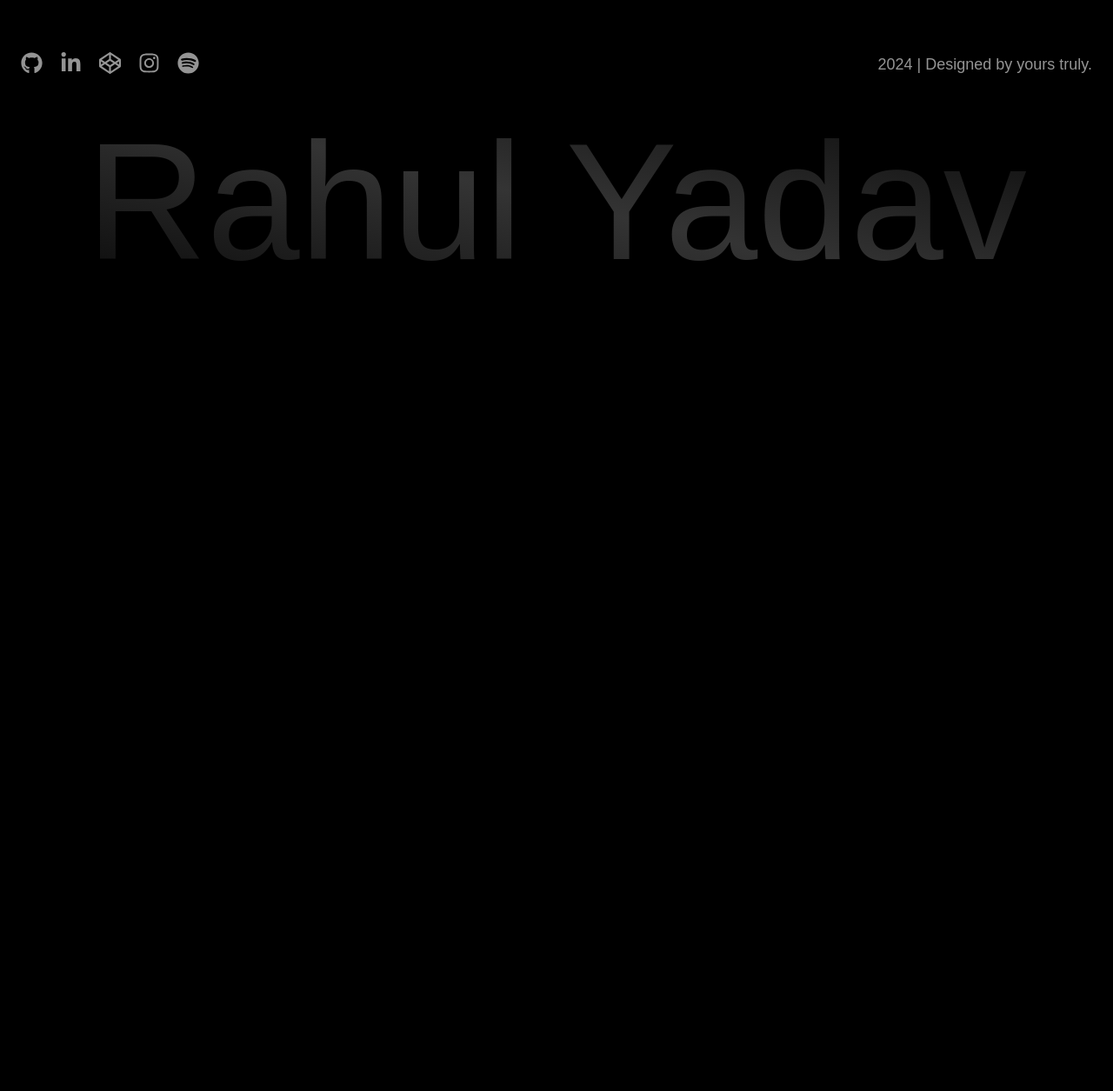
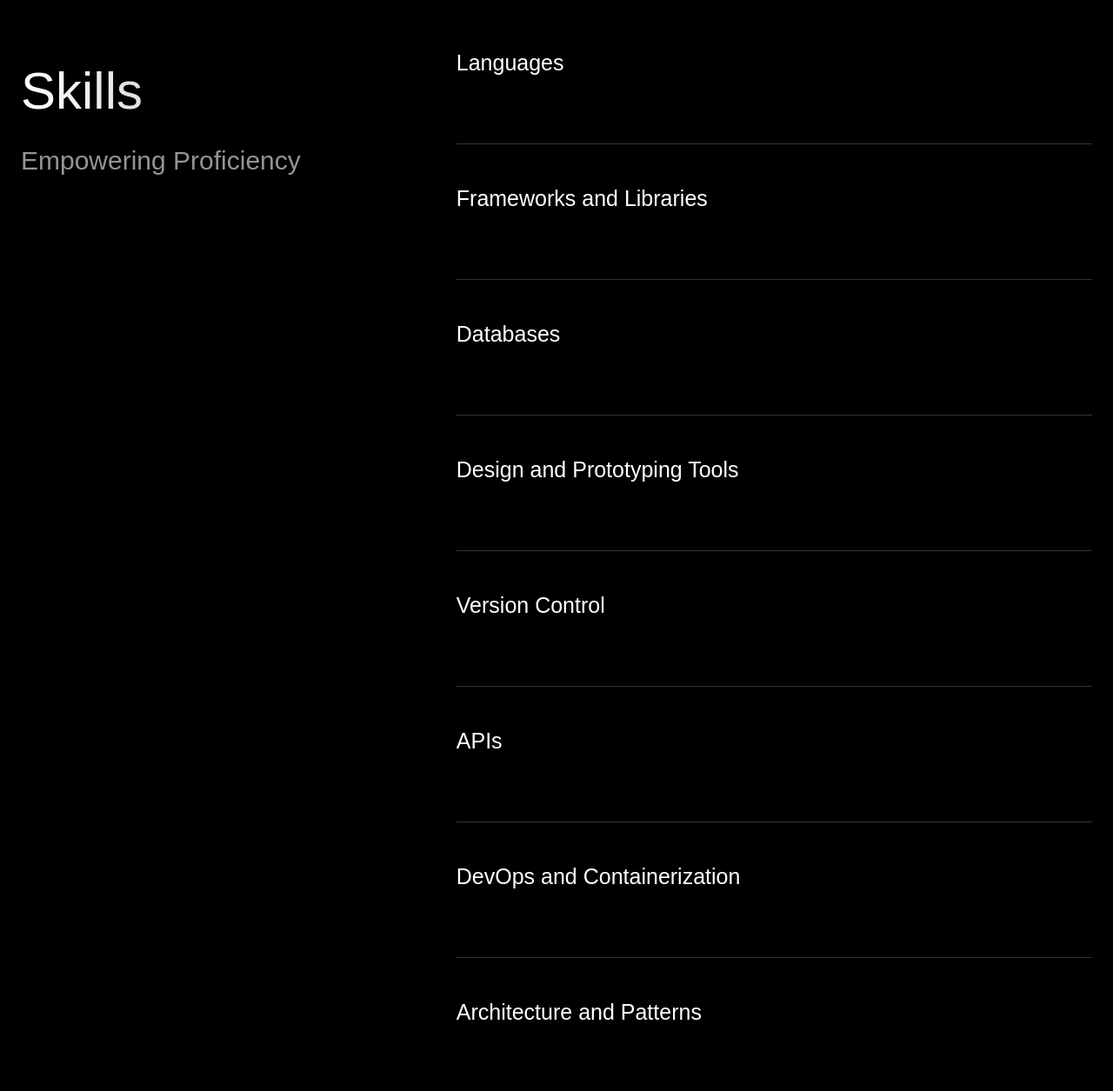
Before and after one commit to rahul-3-real/portfolio-v4, a Next.js app: page /about in a window 1280 px wide. Shown: the part 2695-3950 px from the top of the page at 87% size. Before the commit the page ends 3221 px from the top, so only its background shows below. Built offline with nearby package versions, Linux system fonts and the light colour scheme; a web font is replaced by a local one.

Commit message:
Pending Skills Section (Icons Pending)

```diff
--- /dev/null
+++ b/src/app/about/SkillsSection.jsx
@@ -0,0 +1,77 @@
+const SkillsSection = () => {
+  return (
+    <section className="section about-experience">
+      <div className="container">
+        <div className="grid grid-cols-2 md:grid-cols-5 gap-5">
+          <div className="md:col-span-2 col-auto">
+            <div className="sticky top-10">
+              <h3 className="heading mb-5">Skills</h3>
+              <h4 className="sub-heading">Empowering Proficiency</h4>
+            </div>
+          </div>
+          <div className="md:col-span-3 col-auto">
+            <ul className="exp-list">
+              <li className="exp-list-item">
+                <div className="head">
+                  <h5>Languages</h5>
+                </div>
+                <div className="body"></div>
+              </li>
+
+              <li className="exp-list-item">
+                <div className="head">
+                  <h5>Frameworks and Libraries</h5>
+                </div>
+                <div className="body"></div>
+              </li>
+
+              <li className="exp-list-item">
+                <div className="head">
+                  <h5>Databases</h5>
+                </div>
+                <div className="body"></div>
+              </li>
+
+              <li className="exp-list-item">
+                <div className="head">
+                  <h5>Design and Prototyping Tools</h5>
+                </div>
+                <div className="body"></div>
+              </li>
+
+              <li className="exp-list-item">
+                <div className="head">
+                  <h5>Version Control</h5>
+                </div>
+                <div className="body"></div>
+              </li>
+
+              <li className="exp-list-item">
+                <div className="head">
+                  <h5>APIs</h5>
+                </div>
+                <div className="body"></div>
+              </li>
+
+              <li className="exp-list-item">
+                <div className="head">
+                  <h5>DevOps and Containerization</h5>
+                </div>
+                <div className="body"></div>
+              </li>
+
+              <li className="exp-list-item">
+                <div className="head">
+                  <h5>Architecture and Patterns</h5>
+                </div>
+                <div className="body"></div>
+              </li>
+            </ul>
+          </div>
+        </div>
+      </div>
+    </section>
+  );
+};
+
+export default SkillsSection;
--- a/src/app/about/page.jsx
+++ b/src/app/about/page.jsx
@@ -1,6 +1,7 @@
 import { Breadcrumb } from "@/components";
 import BioSection from "./BioSection";
 import ExperienceSection from "./ExperienceSection";
+import SkillsSection from "./SkillsSection";
 
 const AboutPage = () => {
   const breadcrumbData = {
@@ -16,6 +17,7 @@ const AboutPage = () => {
 
       <BioSection />
       <ExperienceSection />
+      <SkillsSection />
     </>
   );
 };
```
